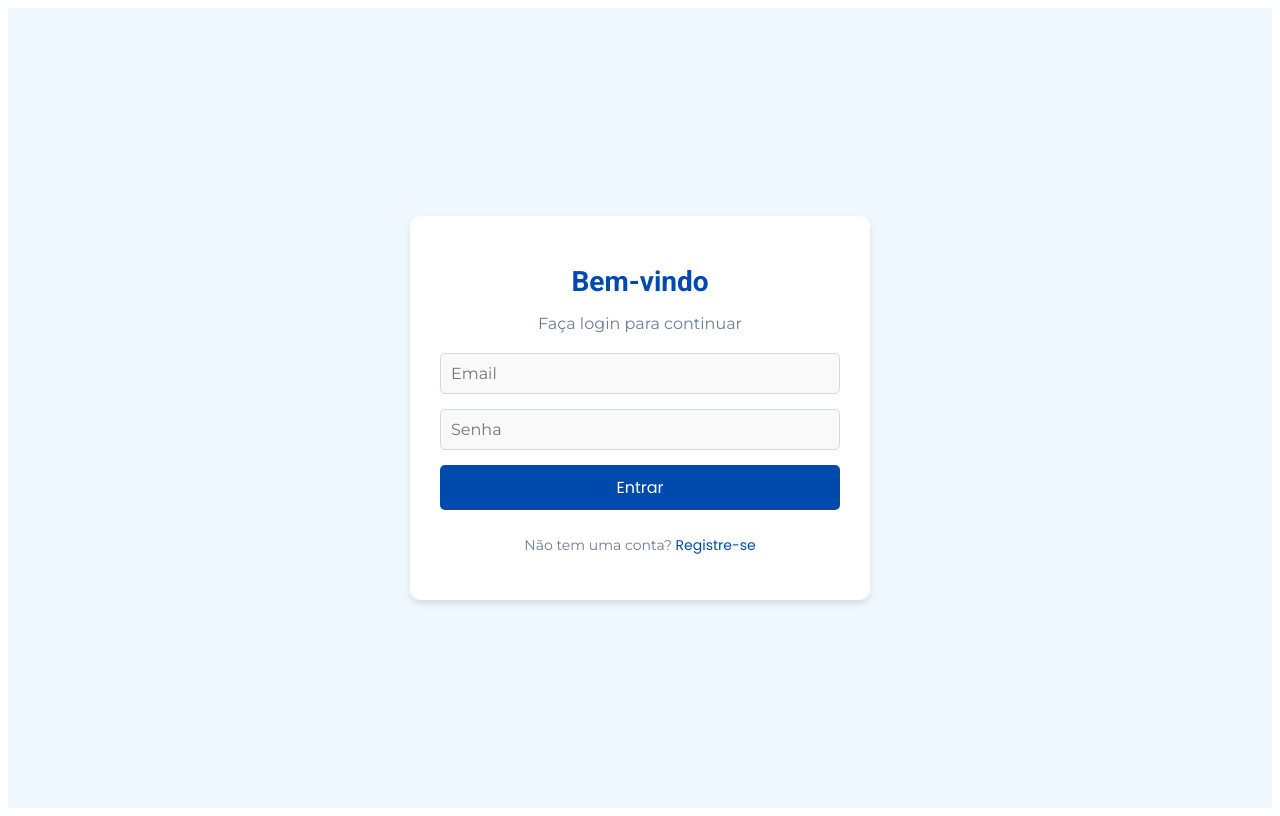
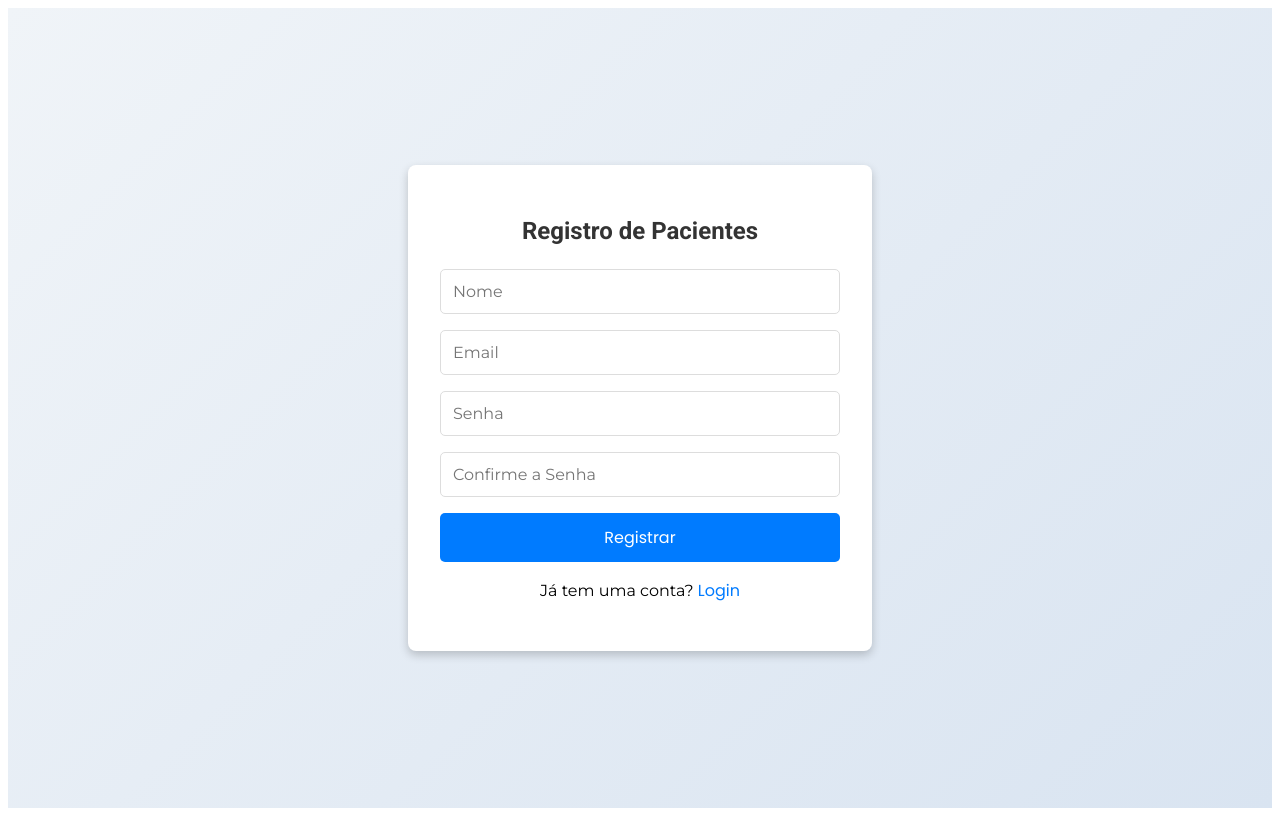
Before and after one commit to euClaudioFilho/consultas-odontologicas, a React (Create React App) app in the folder consultas-odontologicas/: page /register in a window 1280 px wide. Built offline with nearby package versions, Linux system fonts and the light colour scheme.

Commit message:
FEAT: Criação da tela de registro e implementação de rotas

```diff
--- a/consultas-odontologicas/src/App.js
+++ b/consultas-odontologicas/src/App.js
@@ -1,8 +1,18 @@
 import React from "react";
+import { BrowserRouter as Router, Routes, Route } from "react-router-dom";
 import LoginView from "./views/LoginView";
+import RegistroView from "./views/RegistroView";
 
 function App() {
-  return <LoginView />;
+  return (
+    <Router>
+      <Routes>
+        <Route path="/" element={<LoginView />} />
+        <Route path="/register" element={<RegistroView />} />
+        <Route path="/login" element={<LoginView />} />
+      </Routes>
+    </Router>
+  );
 }
 
 export default App;
--- a/consultas-odontologicas/src/views/LoginView.js
+++ b/consultas-odontologicas/src/views/LoginView.js
@@ -1,5 +1,6 @@
 import React from "react";
 import styled from "styled-components";
+import { Link } from "react-router-dom";
 
 const LoginView = () => {
   return (
@@ -12,7 +13,7 @@ const LoginView = () => {
           <Input type="password" placeholder="Senha" />
           <Button>Entrar</Button>
           <RegisterLink>
-            Não tem uma conta? <a href="/register">Registre-se</a>
+            Não tem uma conta? <Link to="/register">Registre-se</Link>
           </RegisterLink>
         </Form>
       </LoginCard>
--- /dev/null
+++ b/consultas-odontologicas/src/views/RegistroView.js
@@ -0,0 +1,87 @@
+import React from "react";
+import styled from "styled-components";
+import { Link } from "react-router-dom";
+
+const FormContainer = styled.div`
+  display: flex;
+  flex-direction: column;
+  align-items: center;
+  justify-content: center;
+  height: 100vh;
+  background: linear-gradient(135deg, #f0f4f8, #d9e4f1);
+`;
+
+const Form = styled.div`
+  display: flex;
+  flex-direction: column;
+  background: #ffffff;
+  padding: 2rem;
+  border-radius: 8px;
+  box-shadow: 0 4px 10px rgba(0, 0, 0, 0.2);
+  width: 100%;
+  max-width: 400px;
+`;
+
+const Title = styled.h2`
+  color: #333333;
+  text-align: center;
+  margin-bottom: 1.5rem;
+  font-family: 'Roboto', sans-serif; /* Fonte específica para o título */
+`;
+
+const Input = styled.input`
+  margin-bottom: 1rem;
+  padding: 0.75rem;
+  border: 1px solid #ddd;
+  border-radius: 5px;
+  font-size: 1rem;
+  font-family: 'Montserrat', sans-serif; /* Fonte do corpo */
+`;
+
+const Button = styled.button`
+  background-color: #007bff;
+  color: white;
+  font-size: 1rem;
+  padding: 0.75rem;
+  border: none;
+  border-radius: 5px;
+  cursor: pointer;
+  font-family: 'Poppins', sans-serif; /* Fonte para navegação e botões */
+  &:hover {
+    background-color: #0056b3;
+  }
+`;
+
+const BackToLogin = styled.p`
+  text-align: center;
+  margin-top: 1rem;
+  font-family: 'Montserrat', sans-serif; /* Fonte Montserrat */
+  a {
+    color: #007bff;
+    text-decoration: none;
+    font-family: 'Poppins', sans-serif;
+    &:hover {
+      text-decoration: underline;
+    }
+  }
+`;
+
+const RegisterView = () => {
+  return (
+    <FormContainer>
+      <Form>
+        <Title>Registro de Pacientes</Title>
+        <Input type="text" placeholder="Nome" />
+        <Input type="email" placeholder="Email" />
+        <Input type="password" placeholder="Senha" />
+        <Input type="password" placeholder="Confirme a Senha" />
+        <Button>Registrar</Button>
+        <BackToLogin>
+          Já tem uma conta? <Link to="/login">Login</Link>
+        </BackToLogin>
+      </Form>
+    </FormContainer>
+  );
+};
+
+export default RegisterView;
```
Also changed, not shown: 1 other file (tests, documents, lock files or other folders).
